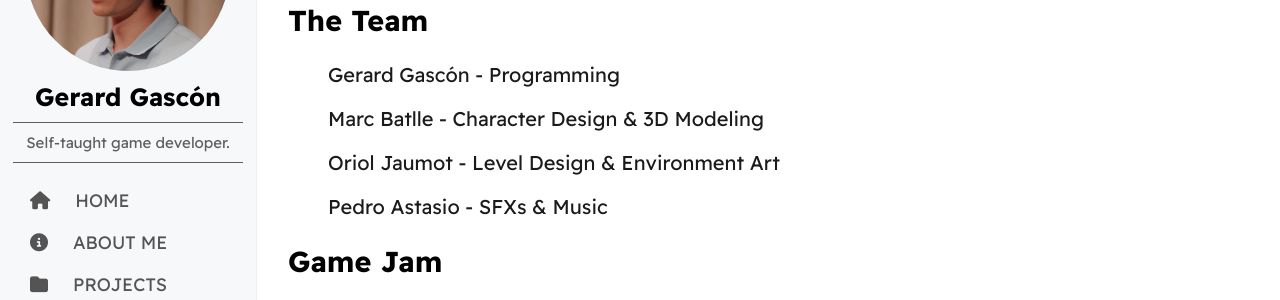
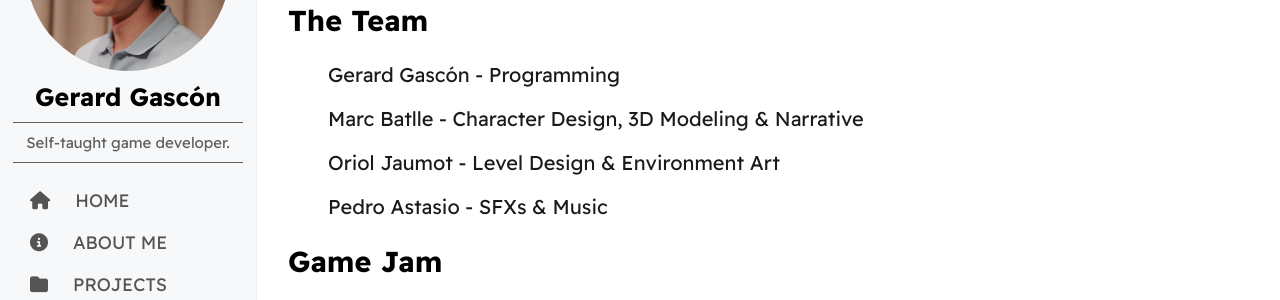
Before and after one commit to GerardGascon/gerardgascon.github.io, a Jekyll site: the page built from _jams/2023-09-25-Figments-of-the-Night.md, in a window 1280 px wide and 900 px high, scrolled down 672 px. Shown: the part 154-454 px from the top of the window. Built offline with Jekyll 4.4.1, drawn with Linux system fonts in a browser that asks for light colours; nearby versions of some CDN libraries.

Commit message:
Update 2023-09-25-Figments-of-the-Night.md

```diff
--- a/_jams/2023-09-25-Figments-of-the-Night.md
+++ b/_jams/2023-09-25-Figments-of-the-Night.md
@@ -46,7 +46,7 @@ you can simply relax in this paradise in the middle of the ocean and accept igno
 
 > [Gerard Gascón - Programming](https://twitter.com/G_of_Geri/){:target="_blank"}
 >
-> [Marc Batlle - Character Design & 3D Modeling](https://twitter.com/Atrichocke/){:target="_blank"}
+> [Marc Batlle - Character Design, 3D Modeling & Narrative](https://twitter.com/Atrichocke/){:target="_blank"}
 >
 > [Oriol Jaumot - Level Design & Environment Art](https://twitter.com/onex_urii/){:target="_blank"}
 >
```
